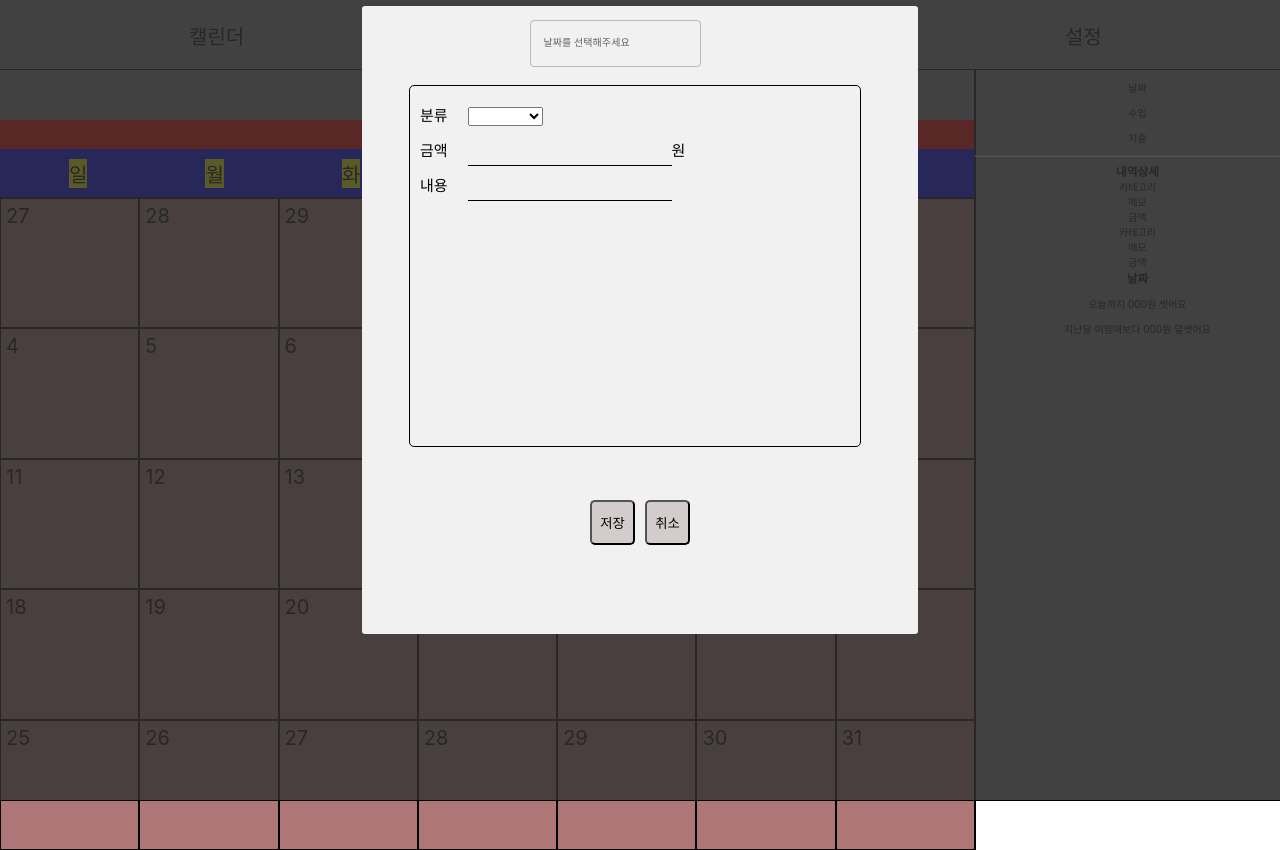
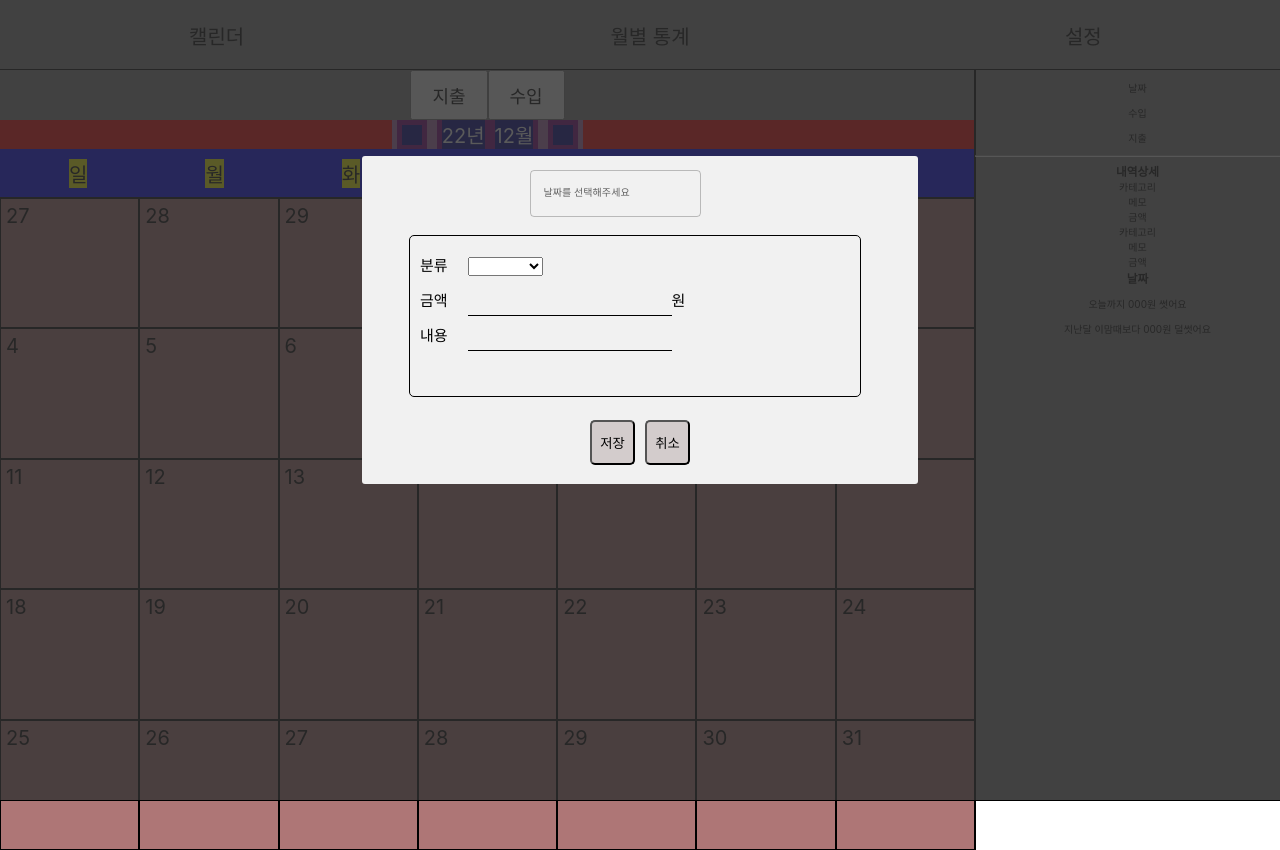
Before and after one commit to junpotatoes/account-book, a React (Create React App) app: page / in a window 1280 px wide. Both pictures are taken after a click on the button "수입". Built offline with nearby package versions, Linux system fonts and the light colour scheme; data requests are answered from the project's data file; some icons are missing.

Commit message:
[design] ModalComponents

```diff
--- a/src/Components/PlusModal.jsx
+++ b/src/Components/PlusModal.jsx
@@ -12,7 +12,7 @@ function PlusModal() {
   const [date, setDate] = useState("");
   const [title, setTitle] = useState("");
   const [month, setMonth] = useState("");
-  console.log(month);
+
   function handleSubmit(e) {
     e.preventDefault();
 
--- a/src/css/Modal.css
+++ b/src/css/Modal.css
@@ -33,7 +33,7 @@ body.active-modal {
   border-radius: 3px;
   max-width: 600px;
   min-width: 500px;
-  height: 600px;
+  height: 300px;
 }
 
 .modal__Top__Box {
@@ -52,14 +52,14 @@ body.active-modal {
 
 .scroll__Box {
   width: 490px;
-  height: 400px;
+  height: 200px;
 
   overflow: auto;
 }
 
 .modal__Content__Box {
   width: 450px;
-  height: 360px;
+  height: 160px;
   border: 1px solid black;
   margin: 15px auto;
   border-radius: 5px;
@@ -118,7 +118,6 @@ body.active-modal {
 
 .option {
   font-size: 30px;
-  margin-top: 30px;
   width: 100px;
   height: 40px;
   display: flex;
```
